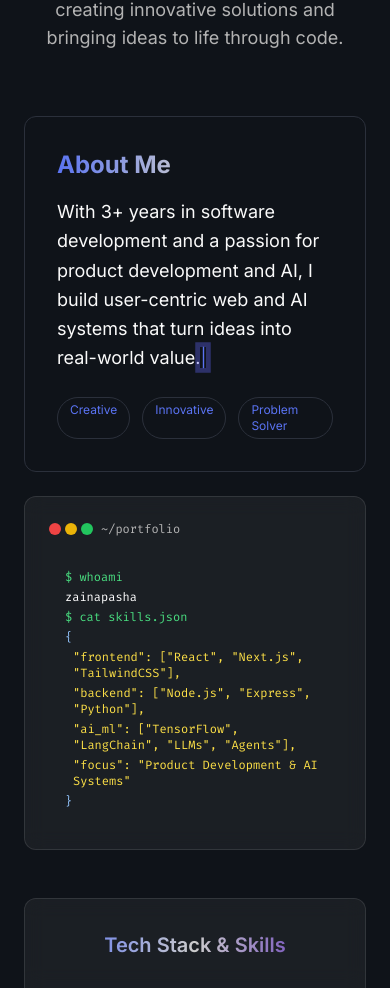
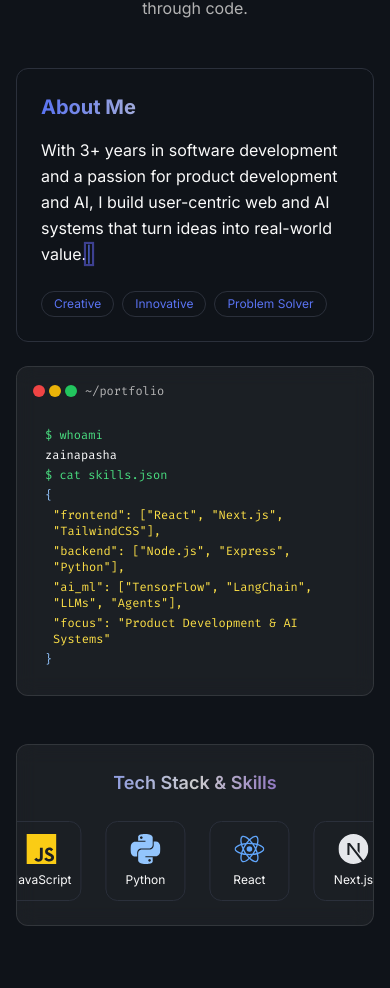
Before and after one commit to ZainaPasha/dev_portfolio, a React (Vite) app: page / in a window 390 px wide. Shown: the part 1012-2000 px from the top of the page. Built offline with nearby package versions, Linux system fonts and the light colour scheme; a web font is replaced by a local one.

Commit message:
Complete Responsiveness

```diff
--- a/src/components/AboutSection.tsx
+++ b/src/components/AboutSection.tsx
@@ -38,7 +38,6 @@ const skills = [
   { icon: SiDocker, name: "Docker", color: "text-blue-500" },
 ];
 
-// duplicate list to create seamless infinite scroll effect
 const loopedSkills = [...skills, ...skills];
 
 export default function AboutSection() {
@@ -60,56 +59,50 @@ export default function AboutSection() {
           clearInterval(timer);
         }
       }, 30);
-
       return () => clearInterval(timer);
     }
   }, [isInView]);
 
   const cardVariants = {
     hidden: { opacity: 0, y: 60 },
-    visible: {
-      opacity: 1,
-      y: 0,
-      transition: { duration: 0.8, ease: "easeOut" },
-    },
+    visible: { opacity: 1, y: 0, transition: { duration: 0.8, ease: "easeOut" } },
   };
 
   return (
-    <section id="about" className="py-20 px-6" ref={ref}>
+    <section id="about" className="py-16 sm:py-20 md:py-24 px-4 sm:px-8 lg:px-16" ref={ref}>
       <div className="container mx-auto">
         {/* Header */}
         <motion.div
-          className="text-center mb-16"
+          className="text-center mb-12 sm:mb-16"
           initial={{ opacity: 0, y: 30 }}
           animate={isInView ? { opacity: 1, y: 0 } : {}}
           transition={{ duration: 0.8 }}
         >
-          <h2 className="text-4xl md:text-5xl font-bold mb-4">About Me</h2>
-          <p className="text-muted-foreground text-lg max-w-2xl mx-auto">
-            I'm a passionate developer who loves creating innovative solutions
-            and bringing ideas to life through code.
+          <h2 className="text-3xl sm:text-4xl md:text-5xl font-bold mb-4">About Me</h2>
+          <p className="text-muted-foreground text-base sm:text-lg max-w-2xl mx-auto">
+            I'm a passionate developer who loves creating innovative solutions and bringing ideas to life through code.
           </p>
         </motion.div>
 
         {/* About + Terminal */}
-        <div className="grid grid-cols-1 md:grid-cols-2 gap-6 max-w-5xl mx-auto">
+        <div className="grid grid-cols-1 md:grid-cols-2 gap-6 lg:gap-10 max-w-6xl mx-auto">
           {/* Typing About Card */}
           <motion.div
             variants={cardVariants}
             initial="hidden"
             animate={isInView ? "visible" : "hidden"}
-            className="bg-gradient-to-br from-primary/20 via-primary/10 to-accent/20 rounded-xl p-8 border border-primary/20"
+            className="bg-gradient-to-br from-primary/20 via-primary/10 to-accent/20 rounded-xl p-6 sm:p-8 border border-primary/20"
           >
-            <h3 className="text-2xl font-bold text-gradient mb-4">About Me</h3>
-            <p className="text-foreground/90 leading-relaxed text-lg min-h-[120px]">
+            <h3 className="text-xl sm:text-2xl font-bold text-gradient mb-4">About Me</h3>
+            <p className="text-foreground/90 leading-relaxed text-base sm:text-lg min-h-[120px]">
               {typingText}
               <span className="animate-pulse text-primary">|</span>
             </p>
-            <div className="flex gap-3 mt-6">
+            <div className="flex flex-wrap gap-2 sm:gap-3 mt-6">
               {["Creative", "Innovative", "Problem Solver"].map((trait, i) => (
                 <span
                   key={i}
-                  className="px-3 py-1 bg-primary/10 rounded-full text-xs text-primary border border-primary/20"
+                  className="px-3 py-1 bg-primary/10 rounded-full text-xs sm:text-sm text-primary border border-primary/20"
                 >
                   {trait}
                 </span>
@@ -122,7 +115,7 @@ export default function AboutSection() {
             variants={cardVariants}
             initial="hidden"
             animate={isInView ? "visible" : "hidden"}
-            className="glass-card rounded-xl p-6 border border-border/50"
+            className="glass-card rounded-xl p-4 sm:p-6 border border-border/50"
           >
             <div className="flex items-center gap-2 mb-4">
               <div className="flex space-x-1">
@@ -130,55 +123,45 @@ export default function AboutSection() {
                 <div className="w-3 h-3 rounded-full bg-yellow-500"></div>
                 <div className="w-3 h-3 rounded-full bg-green-500"></div>
               </div>
-              <span className="text-xs text-muted-foreground font-mono">
-                ~/portfolio
-              </span>
+              <span className="text-xs sm:text-sm text-muted-foreground font-mono">~/portfolio</span>
             </div>
-            <div className="bg-secondary/80 rounded-lg p-4 font-mono text-xs space-y-1">
+            <div className="bg-secondary/80 rounded-lg p-3 sm:p-4 font-mono text-xs sm:text-sm space-y-1 overflow-x-auto">
               <div className="text-green-400">$ whoami</div>
               <div className="text-white">zainapasha</div>
               <div className="text-green-400">$ cat skills.json</div>
               <div className="text-blue-300">&#123;</div>
-              <div className="text-yellow-300 ml-2">
-                "frontend": ["React", "Next.js", "TailwindCSS"],
-              </div>
-              <div className="text-yellow-300 ml-2">
-                "backend": ["Node.js", "Express", "Python"],
-              </div>
-              <div className="text-yellow-300 ml-2">
-                "ai_ml": ["TensorFlow", "LangChain", "LLMs", "Agents"],
-              </div>
-              <div className="text-yellow-300 ml-2">
-                "focus": "Product Development & AI Systems"
-              </div>
+              <div className="text-yellow-300 ml-2">"frontend": ["React", "Next.js", "TailwindCSS"],</div>
+              <div className="text-yellow-300 ml-2">"backend": ["Node.js", "Express", "Python"],</div>
+              <div className="text-yellow-300 ml-2">"ai_ml": ["TensorFlow", "LangChain", "LLMs", "Agents"],</div>
+              <div className="text-yellow-300 ml-2">"focus": "Product Development & AI Systems"</div>
               <div className="text-blue-300">&#125;</div>
             </div>
           </motion.div>
         </div>
 
-        {/* Skills Slider (auto-scrolling) */}
+        {/* Skills Slider */}
         <motion.div
           variants={cardVariants}
           initial="hidden"
           animate={isInView ? "visible" : "hidden"}
-          className="glass-card rounded-xl p-8 mt-12 border border-border/40 relative overflow-hidden"
+          className="glass-card rounded-xl p-6 sm:p-8 mt-12 border border-border/40 relative overflow-hidden"
         >
-          <h4 className="text-xl font-semibold text-gradient text-center mb-8">
+          <h4 className="text-lg sm:text-xl md:text-2xl font-semibold text-gradient text-center mb-6 sm:mb-8">
             Tech Stack & Skills
           </h4>
 
           <motion.div
-            className="flex gap-8"
+            className="flex gap-6 sm:gap-8"
             animate={{ x: ["0%", "-50%"] }}
-            transition={{ duration: 20, repeat: Infinity, ease: "linear" }}
+            transition={{ duration: 25, repeat: Infinity, ease: "linear" }}
           >
             {loopedSkills.map((skill, index) => (
               <div
                 key={index}
-                className="flex-shrink-0 w-28 h-28 flex flex-col items-center justify-center rounded-lg bg-secondary/40 border border-border/50 hover:border-primary/50 transition hover:scale-110"
+                className="flex-shrink-0 w-20 h-20 sm:w-24 sm:h-24 md:w-28 md:h-28 flex flex-col items-center justify-center rounded-lg bg-secondary/40 border border-border/50 hover:border-primary/50 transition hover:scale-110"
               >
-                <skill.icon className={`text-4xl ${skill.color} mb-2`} />
-                <span className="text-sm text-foreground/80">
+                <skill.icon className={`text-3xl sm:text-4xl md:text-5xl ${skill.color} mb-2`} />
+                <span className="text-xs sm:text-sm md:text-base text-foreground/80 text-center">
                   {skill.name}
                 </span>
               </div>
--- a/src/components/ProjectsSection.tsx
+++ b/src/components/ProjectsSection.tsx
@@ -22,7 +22,6 @@ import {
   SiPytorch,
 } from "react-icons/si";
 
-// Projects data
 const projects = [
   {
     title: "InterioAI - AI Powered Interior Designer",
@@ -30,51 +29,15 @@ const projects = [
       "AI-powered tool that reimagines room interiors by combining Stable Diffusion with ControlNet depth conditioning. Users can upload their room photo and generate realistic redesigns guided by custom style prompts, leveraging PyTorch, ControlNet, and depth estimation for precise spatial awareness.",
     image: "/images/interioai.png",
     tech: [
-      {
-        icon: SiNextdotjs,
-        name: "Next.js",
-        color: "bg-gray-800/20 text-gray-300",
-      },
-      {
-        icon: SiReact,
-        name: "React.js",
-        color: "bg-blue-500/20 text-blue-400",
-      },
-      {
-        icon: SiNodedotjs,
-        name: "Node.js",
-        color: "bg-green-500/20 text-green-400",
-      },
-      {
-        icon: SiPytorch,
-        name: "PyTorch",
-        color: "bg-red-600/20 text-red-400",
-      },
-      {
-        icon: SiCloudinary,
-        name: "Cloudinary",
-        color: "bg-sky-500/20 text-sky-400",
-      },
-      {
-        icon: SiPostgresql,
-        name: "PostgreSQL",
-        color: "bg-blue-800/20 text-blue-300",
-      },
-      {
-        icon: SiPrisma,
-        name: "Prisma",
-        color: "bg-indigo-500/20 text-indigo-400",
-      },
-      {
-        icon: SiFramer,
-        name: "Framer Motion",
-        color: "bg-pink-500/20 text-pink-400",
-      },
-      {
-        icon: SiRadixui,
-        name: "shadcn/ui",
-        color: "bg-purple-500/20 text-purple-400",
-      },
+      { icon: SiNextdotjs, name: "Next.js", color: "bg-gray-800/20 text-gray-300" },
+      { icon: SiReact, name: "React.js", color: "bg-blue-500/20 text-blue-400" },
+      { icon: SiNodedotjs, name: "Node.js", color: "bg-green-500/20 text-green-400" },
+      { icon: SiPytorch, name: "PyTorch", color: "bg-red-600/20 text-red-400" },
+      { icon: SiCloudinary, name: "Cloudinary", color: "bg-sky-500/20 text-sky-400" },
+      { icon: SiPostgresql, name: "PostgreSQL", color: "bg-blue-800/20 text-blue-300" },
+      { icon: SiPrisma, name: "Prisma", color: "bg-indigo-500/20 text-indigo-400" },
+      { icon: SiFramer, name: "Framer Motion", color: "bg-pink-500/20 text-pink-400" },
+      { icon: SiRadixui, name: "shadcn/ui", color: "bg-purple-500/20 text-purple-400" },
     ],
     liveUrl: "https://ai-interior-designer-sable.vercel.app/",
     githubUrl: "https://github.com/ZainaPasha/AI-Interior-Designer",
@@ -85,31 +48,11 @@ const projects = [
       "AI-powered referral system recommending the top three hospitals for rural patients based on emergency severity and resource availability. Includes an admin dashboard to manage referrals and schedule appointments.",
     image: "/images/rural_reach.png",
     tech: [
-      {
-        icon: SiNextdotjs,
-        name: "Next.js",
-        color: "bg-gray-800/20 text-gray-300",
-      },
-      {
-        icon: SiMongodb,
-        name: "MongoDB",
-        color: "bg-green-700/20 text-green-300",
-      },
-      {
-        icon: SiReact,
-        name: "React.js",
-        color: "bg-blue-500/20 text-blue-400",
-      },
-      {
-        icon: SiNodedotjs,
-        name: "Node.js",
-        color: "bg-green-500/20 text-green-400",
-      },
-      {
-        icon: SiTensorflow,
-        name: "TensorFlow",
-        color: "bg-orange-500/20 text-orange-400",
-      },
+      { icon: SiNextdotjs, name: "Next.js", color: "bg-gray-800/20 text-gray-300" },
+      { icon: SiMongodb, name: "MongoDB", color: "bg-green-700/20 text-green-300" },
+      { icon: SiReact, name: "React.js", color: "bg-blue-500/20 text-blue-400" },
+      { icon: SiNodedotjs, name: "Node.js", color: "bg-green-500/20 text-green-400" },
+      { icon: SiTensorflow, name: "TensorFlow", color: "bg-orange-500/20 text-orange-400" },
     ],
     liveUrl: "https://rural-reach-zeta.vercel.app/",
     githubUrl: "https://github.com/ZainaPasha/Rural-Reach",
@@ -120,21 +63,9 @@ const projects = [
       "A landing page for a mental health tracking app, with mood tracking, journaling, and resource sharing.",
     image: "/images/safe_haven.png",
     tech: [
-      {
-        icon: SiReact,
-        name: "React.js",
-        color: "bg-blue-500/20 text-blue-400",
-      },
-      {
-        icon: SiExpress,
-        name: "Express.js",
-        color: "bg-gray-600/20 text-gray-400",
-      },
-      {
-        icon: SiNodedotjs,
-        name: "Node.js",
-        color: "bg-green-500/20 text-green-400",
-      },
+      { icon: SiReact, name: "React.js", color: "bg-blue-500/20 text-blue-400" },
+      { icon: SiExpress, name: "Express.js", color: "bg-gray-600/20 text-gray-400" },
+      { icon: SiNodedotjs, name: "Node.js", color: "bg-green-500/20 text-green-400" },
     ],
     liveUrl: "https://safe-haven-khaki.vercel.app/",
     githubUrl: "https://github.com/ZainaPasha/Safe-Haven",
@@ -145,17 +76,9 @@ const projects = [
       "A website for the smooth execution of Crescent Literary Society's Writer's Guild auditions.",
     image: "/images/cube-craze.png",
     tech: [
-      {
-        icon: SiHtml5,
-        name: "HTML",
-        color: "bg-orange-500/20 text-orange-400",
-      },
+      { icon: SiHtml5, name: "HTML", color: "bg-orange-500/20 text-orange-400" },
       { icon: SiCss3, name: "CSS", color: "bg-blue-500/20 text-blue-400" },
-      {
-        icon: SiJavascript,
-        name: "JavaScript",
-        color: "bg-yellow-500/20 text-yellow-400",
-      },
+      { icon: SiJavascript, name: "JavaScript", color: "bg-yellow-500/20 text-yellow-400" },
     ],
     liveUrl: "https://cube-craze-challenge.vercel.app/",
     githubUrl: "https://github.com/ZainaPasha/Cube-Craze-Challenge",
@@ -166,17 +89,9 @@ const projects = [
       "A modern, responsive website inspired by Tesla's official site. Focused on sleek UI and clean layouts.",
     image: "/images/tesla_website_clone.png",
     tech: [
-      {
-        icon: SiHtml5,
-        name: "HTML",
-        color: "bg-orange-500/20 text-orange-400",
-      },
+      { icon: SiHtml5, name: "HTML", color: "bg-orange-500/20 text-orange-400" },
       { icon: SiCss3, name: "CSS", color: "bg-blue-500/20 text-blue-400" },
-      {
-        icon: SiJavascript,
-        name: "JavaScript",
-        color: "bg-yellow-500/20 text-yellow-400",
-      },
+      { icon: SiJavascript, name: "JavaScript", color: "bg-yellow-500/20 text-yellow-400" },
     ],
     liveUrl: "http://zainapasha.github.io/Tesla_Website_Clone/",
     githubUrl: "https://github.com/ZainaPasha/Tesla_Website_Clone",
@@ -189,23 +104,12 @@ export default function ProjectsSection() {
   const [emblaRef, emblaApi] = useEmblaCarousel({
     align: "start",
     loop: false,
-    skipSnaps: false,
-    dragFree: false,
   });
   const [selectedIndex, setSelectedIndex] = useState(0);
 
-  const scrollPrev = useCallback(
-    () => emblaApi && emblaApi.scrollPrev(),
-    [emblaApi]
-  );
-  const scrollNext = useCallback(
-    () => emblaApi && emblaApi.scrollNext(),
-    [emblaApi]
-  );
-  const scrollTo = useCallback(
-    (index: number) => emblaApi && emblaApi.scrollTo(index),
-    [emblaApi]
-  );
+  const scrollPrev = useCallback(() => emblaApi && emblaApi.scrollPrev(), [emblaApi]);
+  const scrollNext = useCallback(() => emblaApi && emblaApi.scrollNext(), [emblaApi]);
+  const scrollTo = useCallback((index: number) => emblaApi && emblaApi.scrollTo(index), [emblaApi]);
 
   const onSelect = useCallback(() => {
     if (!emblaApi) return;
@@ -219,102 +123,79 @@ export default function ProjectsSection() {
   }, [emblaApi, onSelect]);
 
   return (
-    <section
-      id="projects"
-      className="py-20 px-6"
-      ref={ref}
-      data-testid="projects-section"
-    >
+    <section id="projects" className="py-20 px-4 sm:px-6 md:px-10 lg:px-16" ref={ref}>
       <div className="container mx-auto">
         {/* Section Heading */}
         <motion.div
-          className="text-center mb-16"
+          className="text-center mb-10 sm:mb-14"
           initial={{ opacity: 0, y: 30 }}
           animate={isInView ? { opacity: 1, y: 0 } : {}}
           transition={{ duration: 0.8 }}
         >
-          <h2
-            className="text-4xl md:text-5xl font-bold mb-4"
-            data-testid="projects-title"
-          >
-            Featured Projects
-          </h2>
-          <p className="text-muted-foreground text-lg max-w-2xl mx-auto">
+          <h2 className="text-3xl sm:text-4xl md:text-5xl font-bold mb-4">Featured Projects</h2>
+          <p className="text-muted-foreground text-sm sm:text-base md:text-lg max-w-2xl mx-auto">
             A showcase of my recent work and contributions
           </p>
         </motion.div>
 
-        {/* Projects Carousel */}
+        {/* Carousel */}
         <div className="relative max-w-7xl mx-auto">
           <div className="embla overflow-hidden" ref={emblaRef}>
             <div className="embla__container flex">
               {projects.map((project, index) => (
                 <div
                   key={index}
-                  className="embla__slide flex-[0_0_100%] md:flex-[0_0_50%] lg:flex-[0_0_33.333%] pl-4"
+                  className="embla__slide flex-[0_0_100%] sm:flex-[0_0_80%] md:flex-[0_0_50%] lg:flex-[0_0_33.333%] px-2 sm:px-3"
                 >
                   <motion.div
-                    initial={{ opacity: 0, y: 60 }}
+                    initial={{ opacity: 0, y: 50 }}
                     animate={isInView ? { opacity: 1, y: 0 } : {}}
-                    transition={{ delay: index * 0.2, duration: 0.8 }}
-                    className="glass-card rounded-xl overflow-hidden group transition-all duration-300
-             hover:-translate-y-2 hover:shadow-2xl hover:shadow-primary/20
-             mx-2 h-full flex flex-col"
+                    transition={{ delay: index * 0.2, duration: 0.6 }}
+                    className="glass-card rounded-xl overflow-hidden group transition-all duration-300 hover:-translate-y-2 hover:shadow-2xl flex flex-col h-full"
                   >
-                    {/* Project Image */}
-                    <div className="relative overflow-hidden h-48 bg-gradient-to-br from-secondary to-muted">
+                    {/* Image */}
+                    <div className="relative h-44 sm:h-52 md:h-56 lg:h-48 overflow-hidden bg-gradient-to-br from-secondary to-muted">
                       <img
                         src={project.image}
                         alt={project.title}
                         className="w-full h-full object-cover group-hover:scale-110 transition-transform duration-300"
                       />
-                      <div
-                        className="absolute inset-0 bg-gradient-to-t from-black/50 to-transparent opacity-0
-                    group-hover:opacity-100 transition-opacity duration-300"
-                      />
+                      <div className="absolute inset-0 bg-gradient-to-t from-black/40 to-transparent opacity-0 group-hover:opacity-100 transition-opacity duration-300" />
                     </div>
 
-                    {/* Project Content */}
-                    <div className="p-6 flex flex-col flex-1">
-                      <h3 className="text-lg font-bold group-hover:text-primary transition-colors mb-2">
+                    {/* Content */}
+                    <div className="p-4 sm:p-5 flex flex-col flex-1">
+                      <h3 className="text-base sm:text-lg md:text-xl font-semibold group-hover:text-primary transition-colors mb-2">
                         {project.title}
                       </h3>
-                      <p className="text-muted-foreground text-sm leading-relaxed flex-1">
+                      <p className="text-muted-foreground text-xs sm:text-sm md:text-base flex-1 leading-relaxed">
                         {project.description}
                       </p>
 
-                      {/* Tech & Buttons pinned bottom */}
-                      <div className="mt-4 space-y-6">
-                        {/* Tech Stack */}
+                      {/* Tech + Buttons */}
+                      <div className="mt-4 space-y-4">
                         <div className="flex flex-wrap gap-2">
-                          {project.tech.map((tech, techIndex) => (
+                          {project.tech.map((tech, tIndex) => (
                             <span
-                              key={techIndex}
-                              className={`flex items-center gap-1 px-2 py-1 text-xs rounded-full shadow-sm ${tech.color}`}
+                              key={tIndex}
+                              className={`flex items-center gap-1 px-2 py-1 text-[10px] sm:text-xs rounded-full shadow-sm ${tech.color}`}
                             >
-                              <tech.icon className="h-3.5 w-3.5" /> {tech.name}
+                              <tech.icon className="h-3 w-3 sm:h-3.5 sm:w-3.5" /> {tech.name}
                             </span>
                           ))}
                         </div>
 
-                        {/* Action Buttons */}
                         <div className="flex flex-col sm:flex-row gap-3">
                           <Button
-                            className="flex-1 bg-gradient-to-r from-indigo-300 to-pink-400 text-black shadow-md
-                     hover:opacity-80 transition-all duration-300 text-sm py-2"
-                            onClick={() =>
-                              window.open(project.liveUrl, "_blank")
-                            }
+                            className="flex-1 bg-gradient-to-r from-indigo-300 to-pink-400 text-black shadow-md hover:opacity-80 transition-all duration-300 text-xs sm:text-sm py-2"
+                            onClick={() => window.open(project.liveUrl, "_blank")}
                           >
                             <ExternalLink className="mr-2 h-4 w-4" /> Live Demo
                           </Button>
                           <Button
                             variant="outline"
-                            className="flex-1 border border-primary/40 text-primary hover:bg-primary/10
-                     transition-all duration-300 text-sm py-2"
-                            onClick={() =>
-                              window.open(project.githubUrl, "_blank")
-                            }
+                            className="flex-1 border border-primary/40 text-primary hover:bg-primary/10 transition-all duration-300 text-xs sm:text-sm py-2"
+                            onClick={() => window.open(project.githubUrl, "_blank")}
                           >
                             <Github className="mr-2 h-4 w-4" /> GitHub
                           </Button>
@@ -327,13 +208,13 @@ export default function ProjectsSection() {
             </div>
           </div>
 
-          {/* Carousel Navigation */}
+          {/* Carousel Controls */}
           <div className="flex justify-center items-center space-x-4 mt-8">
             <Button
               variant="ghost"
               size="sm"
               onClick={scrollPrev}
-              className="glass-card w-12 h-12 rounded-full p-0 text-primary hover:scale-110 transition-all duration-300 border border-primary/20"
+              className="glass-card w-10 h-10 sm:w-12 sm:h-12 rounded-full text-primary hover:scale-110 transition-all border border-primary/20"
             >
               <ChevronLeft className="h-5 w-5" />
             </Button>
@@ -342,7 +223,7 @@ export default function ProjectsSection() {
               {projects.map((_, index) => (
                 <button
                   key={index}
-                  className={`w-2 h-2 rounded-full transition-all duration-300 ${
+                  className={`w-2 h-2 rounded-full transition-all ${
                     index === selectedIndex
                       ? "bg-primary scale-125"
                       : "bg-primary/30 hover:bg-primary/50"
@@ -356,7 +237,7 @@ export default function ProjectsSection() {
               variant="ghost"
               size="sm"
               onClick={scrollNext}
-              className="glass-card w-12 h-12 rounded-full p-0 text-primary hover:scale-110 transition-all duration-300 border border-primary/20"
+              className="glass-card w-10 h-10 sm:w-12 sm:h-12 rounded-full text-primary hover:scale-110 transition-all border border-primary/20"
             >
               <ChevronRight className="h-5 w-5" />
             </Button>
@@ -372,10 +253,8 @@ export default function ProjectsSection() {
         >
           <Button
             variant="outline"
-            className="glass-card px-8 py-4 rounded-full font-medium hover:scale-105 transition-all duration-300 border-2 border-primary/30 bg-transparent"
-            onClick={() =>
-              window.open("https://github.com/ZainaPasha", "_blank")
-            }
+            className="glass-card px-6 sm:px-8 py-3 rounded-full font-medium hover:scale-105 transition-all border-2 border-primary/30 text-xs sm:text-sm md:text-base"
+            onClick={() => window.open('https://github.com/ZainaPasha', '_blank')}
           >
             View All Projects
           </Button>
```
Also changed, not shown: src/components/CTASection.tsx (+25 -23 lines), src/components/ExperienceSection.tsx (+26 -21 lines), src/components/Footer.tsx (+23 -16 lines).
